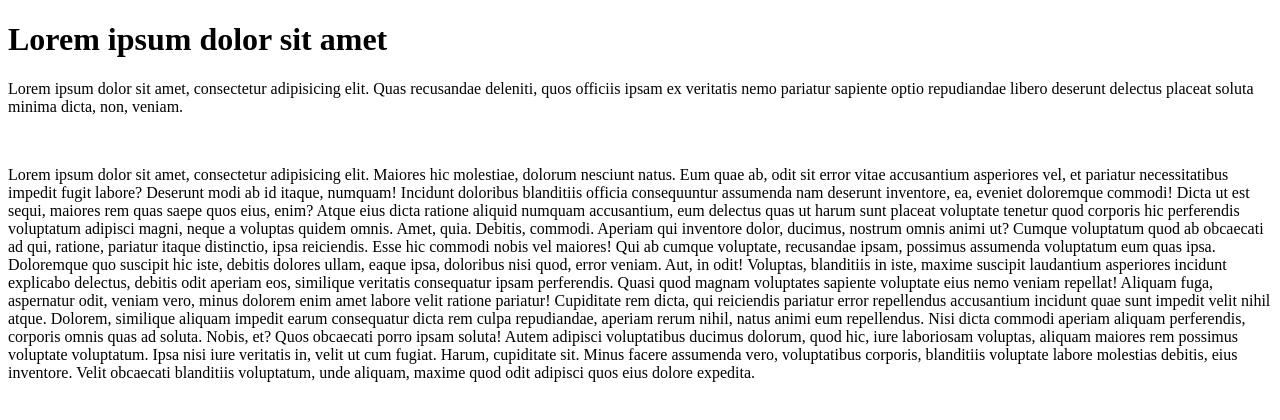
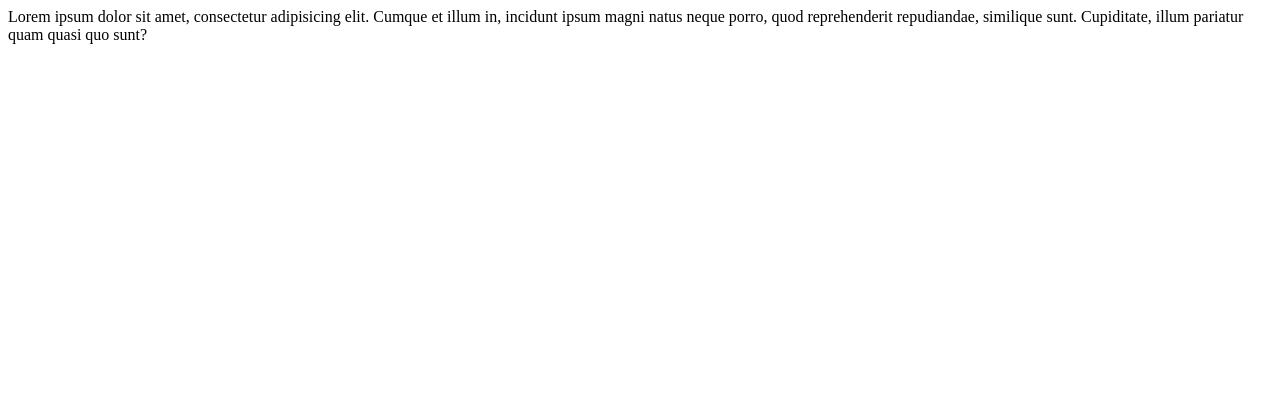
Before and after one commit to JulsT/portfolio, a plain HTML site: page index.html in a window 1280 px wide. Drawn offline with Linux system fonts and the light colour scheme.

Commit message:
it is start

```diff
--- a/index.html
+++ b/index.html
@@ -2,22 +2,18 @@
 <html lang="en">
 <head>
 	<meta charset="UTF-8">
-	<title>Document</title>
+	<title>Portfolio</title>
+	 <link rel="stylesheet" href="./css/pages/home.css">
 </head>
 <body>
-<header></header>
-<h1>Lorem ipsum dolor sit amet</h1>
-<p>Lorem ipsum dolor sit amet, consectetur adipisicing elit. Quas recusandae deleniti, quos officiis ipsam ex veritatis nemo pariatur sapiente optio repudiandae libero deserunt delectus placeat soluta minima dicta, non, veniam.</p>
-<img src="" alt="">
-<p><span>Lorem ipsum dolor sit amet, consectetur adipisicing elit. Maiores hic molestiae, dolorum nesciunt natus. Eum quae ab, odit sit error vitae accusantium asperiores vel, et pariatur necessitatibus impedit fugit labore?</span>
-<span>Deserunt modi ab id itaque, numquam! Incidunt doloribus blanditiis officia consequuntur assumenda nam deserunt inventore, ea, eveniet doloremque commodi! Dicta ut est sequi, maiores rem quas saepe quos eius, enim?</span>
-<span>Atque eius dicta ratione aliquid numquam accusantium, eum delectus quas ut harum sunt placeat voluptate tenetur quod corporis hic perferendis voluptatum adipisci magni, neque a voluptas quidem omnis. Amet, quia.</span>
-<span>Debitis, commodi. Aperiam qui inventore dolor, ducimus, nostrum omnis animi ut? Cumque voluptatum quod ab obcaecati ad qui, ratione, pariatur itaque distinctio, ipsa reiciendis. Esse hic commodi nobis vel maiores!</span>
-<span>Qui ab cumque voluptate, recusandae ipsam, possimus assumenda voluptatum eum quas ipsa. Doloremque quo suscipit hic iste, debitis dolores ullam, eaque ipsa, doloribus nisi quod, error veniam. Aut, in odit!</span>
-<span>Voluptas, blanditiis in iste, maxime suscipit laudantium asperiores incidunt explicabo delectus, debitis odit aperiam eos, similique veritatis consequatur ipsam perferendis. Quasi quod magnam voluptates sapiente voluptate eius nemo veniam repellat!</span>
-<span>Aliquam fuga, aspernatur odit, veniam vero, minus dolorem enim amet labore velit ratione pariatur! Cupiditate rem dicta, qui reiciendis pariatur error repellendus accusantium incidunt quae sunt impedit velit nihil atque.</span>
-<span>Dolorem, similique aliquam impedit earum consequatur dicta rem culpa repudiandae, aperiam rerum nihil, natus animi eum repellendus. Nisi dicta commodi aperiam aliquam perferendis, corporis omnis quas ad soluta. Nobis, et?</span>
-<span>Quos obcaecati porro ipsam soluta! Autem adipisci voluptatibus ducimus dolorum, quod hic, iure laboriosam voluptas, aliquam maiores rem possimus voluptate voluptatum. Ipsa nisi iure veritatis in, velit ut cum fugiat.</span>
-<span>Harum, cupiditate sit. Minus facere assumenda vero, voluptatibus corporis, blanditiis voluptate labore molestias debitis, eius inventore. Velit obcaecati blanditiis voluptatum, unde aliquam, maxime quod odit adipisci quos eius dolore expedita.</span></p>
+	<section class="hero">Lorem ipsum dolor sit amet, consectetur adipisicing elit. Cumque et illum in, incidunt ipsum magni natus neque porro, quod reprehenderit repudiandae, similique sunt. Cupiditate, illum pariatur quam quasi quo sunt?</section>
+
+
+	<section></section>
+	<section></section>
+	<section></section>
+	<section></section>
+	<section></section>
+	<section></section>
 </body>
 </html>
```
